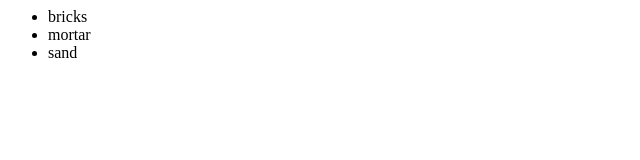
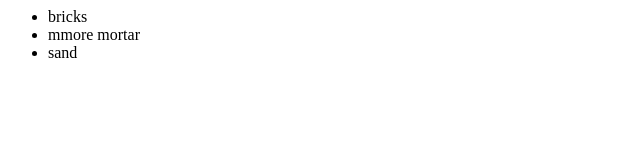
Before and after one commit to rathang/newGitTest, a plain HTML site: page index.html in a window 1280 px wide. Shown: the full height of the page, 0-640 px from the left. Drawn offline with Linux system fonts and the light colour scheme.

Commit message:
MAde mortar very specific

```diff
--- a/index.html
+++ b/index.html
@@ -3,7 +3,7 @@
 <div>
 	<ul>
 		<li>bricks</li>
-		<li>mortar</li>
+		<li>mmore mortar</li>
 		<li>sand</li>
 	</ul>
 </div>
```
